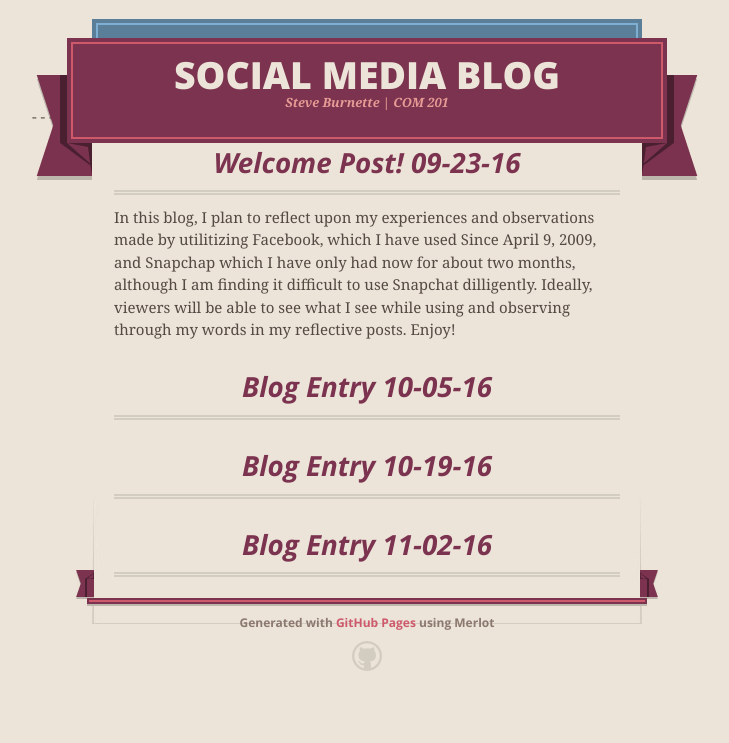
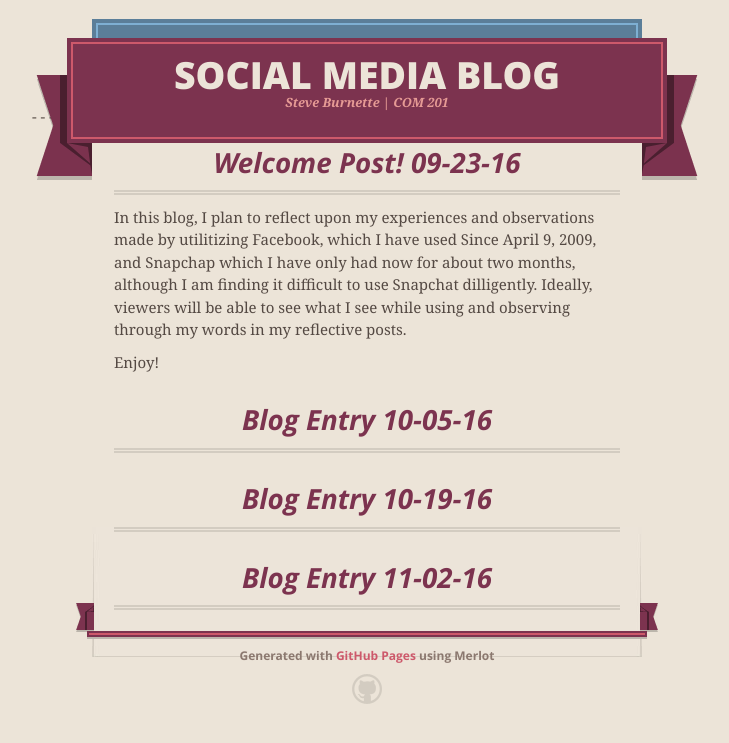
Before and after one commit to sburnet1/Social-Media-Presence-Blog, a Jekyll site: the page index.html, which Jekyll copies as it is, in a window 1280 px wide. Shown: the top 743 px of the page, without its empty margins (273-1002 px from the left). Built offline with Jekyll 4.4.1, drawn with Linux system fonts in a browser that asks for light colours; nearby versions of some CDN libraries.

```diff
--- a/index.html
+++ b/index.html
@@ -50,7 +50,7 @@
         <h3>
 <a id="welcome-post-09-23-16" class="anchor" href="#welcome-post-09-23-16" aria-hidden="true"><span aria-hidden="true" class="octicon octicon-link"></span></a>Welcome Post! 09-23-16</h3>
 <p>In this blog, I plan to reflect upon my experiences and observations made by utilitizing Facebook, which I have used Since April 9, 2009, and Snapchap which I have only had now for about two months, although I am finding it difficult to use Snapchat dilligently.
-Ideally, viewers will be able to see what I see while using and observing through my words in my reflective posts. Enjoy!</p>
+Ideally, viewers will be able to see what I see while using and observing through my words in my reflective posts. </p><p>Enjoy!</p>
 <h3>
 <a id="blog-entry-10-05-16" class="anchor" href="#blog-entry-10-05-16" aria-hidden="true"><span aria-hidden="true" class="octicon octicon-link"></span></a>Blog Entry 10-05-16</h3>
 
```
